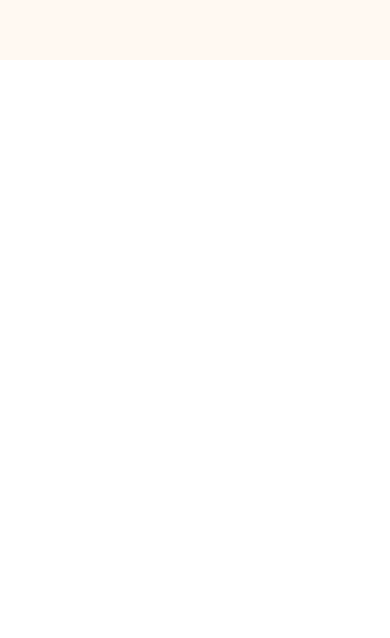
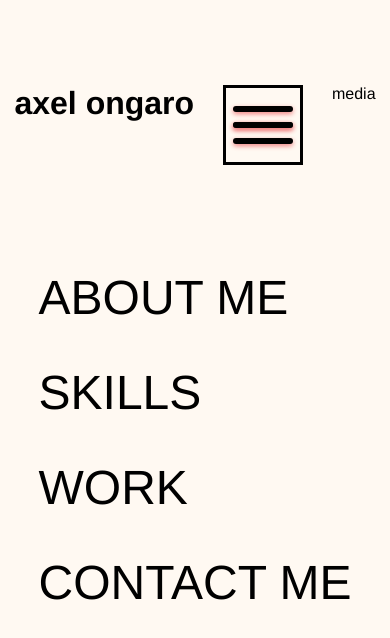
Before and after one commit to axelOngaro/portfolio-vue, a Vue app: page / in a window 390 px wide. Shown: the part 4160-4798 px from the top of the page. Before the commit the page ends 4220 px from the top, so only its background shows below. Built offline with nearby package versions, Linux system fonts and the light colour scheme.

Commit message:
Adde menu page, added  hamburger component

```diff
--- a/src/Pages/Home.vue
+++ b/src/Pages/Home.vue
@@ -5,6 +5,7 @@
     <Technologies />
     <MyWork />
     <ContactMe />
+    <Menu />
   </div>
 </template>
 <script>
@@ -13,6 +14,7 @@ import MyWork from "../components/MyWork";
 import Presentation from "../components/Presentation";
 import Technologies from "../components/Technologies.vue";
 import ContactMe from "../components/ContactMe";
+import Menu from "./Menu";
 export default {
   name: "Home",
   data() {
@@ -28,6 +30,7 @@ export default {
     Technologies,
     MyWork,
     ContactMe,
+    Menu,
   },
   methods: {
     colorSwitch() {
--- /dev/null
+++ b/src/Pages/Menu.vue
@@ -0,0 +1,56 @@
+<template>
+  <div class="menu">
+    <header>
+      <h1 class="name">axel ongaro</h1>
+      <hamburger />
+      <div>media</div>
+    </header>
+
+    <nav class="nav">
+      <ul>
+        <li>ABOUT ME</li>
+        <li>SKILLS</li>
+        <li>WORK</li>
+        <li>CONTACT ME</li>
+      </ul>
+    </nav>
+  </div>
+</template>
+
+<script>
+import Hamburger from "../components/Hamburger";
+export default {
+  name: "Menu",
+  components: {
+    Hamburger,
+  },
+};
+</script>
+
+<style scoped>
+.menu {
+  display: flex;
+  height: 100vh;
+  flex-direction: column;
+}
+.menu header {
+  display: flex;
+  justify-content: space-around;
+  height: 10%;
+  padding-top: 25px;
+}
+.nav {
+  display: flex;
+  justify-content: center;
+  align-items: center;
+  height: 70%;
+}
+.nav li {
+  padding: 20px 0px;
+  font-size: 3rem;
+}
+
+.name {
+  cursor: pointer;
+}
+</style>
--- a/src/components/ContactMe.vue
+++ b/src/components/ContactMe.vue
@@ -6,7 +6,7 @@
 
 <script>
 export default {
-  name: 'ContactMe',
+  name: "ContactMe",
 };
 </script>
 
--- /dev/null
+++ b/src/components/Hamburger.vue
@@ -0,0 +1,55 @@
+<template>
+  <div class="menu-btn" @click="onClick">
+    <div class="menu-btn__burger"></div>
+  </div>
+</template>
+
+<script>
+export default {
+  name: "Hamburger",
+  methods: {
+    onClick() {
+      console.log("coucou petite perruche");
+    },
+  },
+};
+</script>
+
+<style lang="css" scoped>
+.menu-btn {
+  position: relative;
+  display: flex;
+  justify-content: center;
+  align-items: center;
+  width: 80px;
+  height: 80px;
+  cursor: pointer;
+  transition: all 0.5s ease-in-out;
+  border: 3px solid black;
+}
+.menu-btn__burger {
+  width: 60px;
+  height: 6px;
+  background: black;
+  border-radius: 5px;
+  box-shadow: 0 2px 5px lightcoral;
+  transition: all 0.5s ease-in-out;
+}
+.menu-btn__burger::before,
+::after {
+  content: "";
+  position: absolute;
+  width: 60px;
+  height: 6px;
+  background: black;
+  border-radius: 5px;
+  box-shadow: 0 2px 5px lightcoral;
+  transition: all 0.5s ease-in-out;
+}
+.menu-btn__burger::before {
+  transform: translateY(-16px);
+}
+.menu-btn__burger::after {
+  transform: translateY(16px);
+}
+</style>
```
